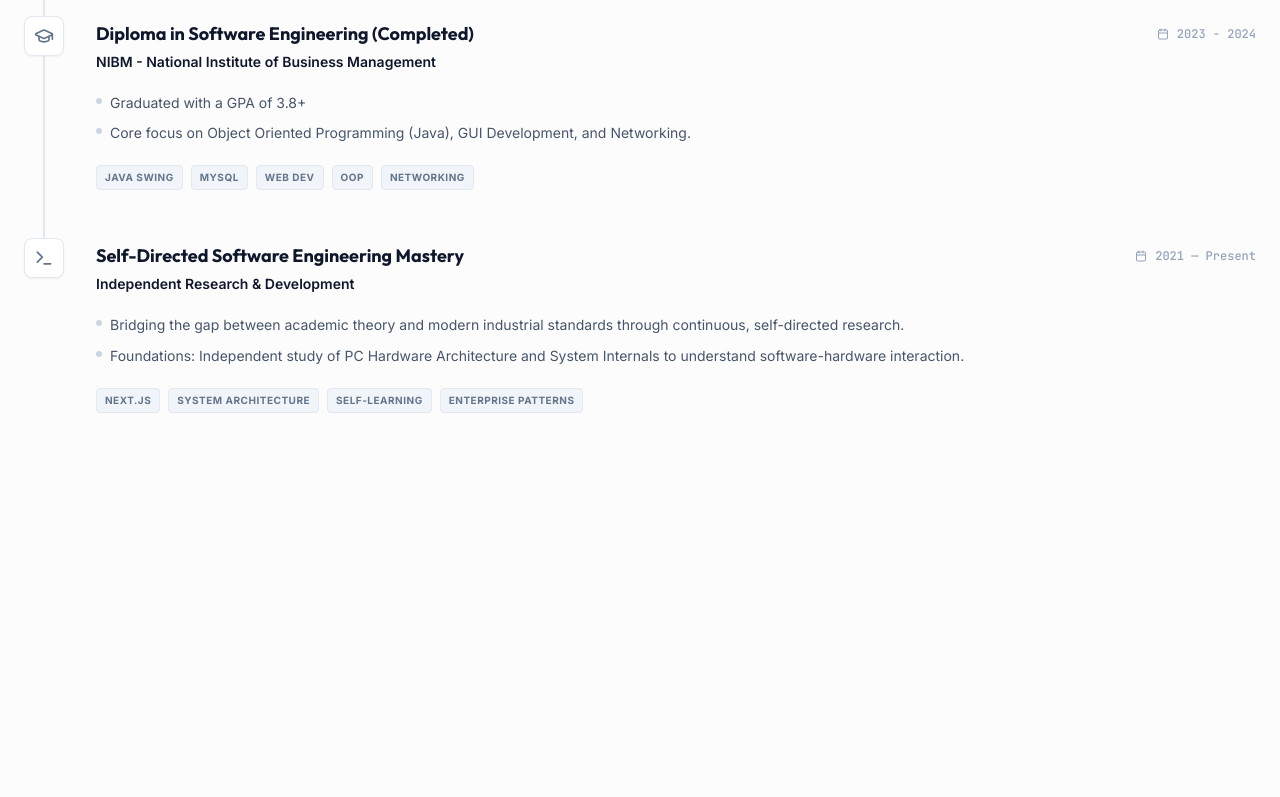
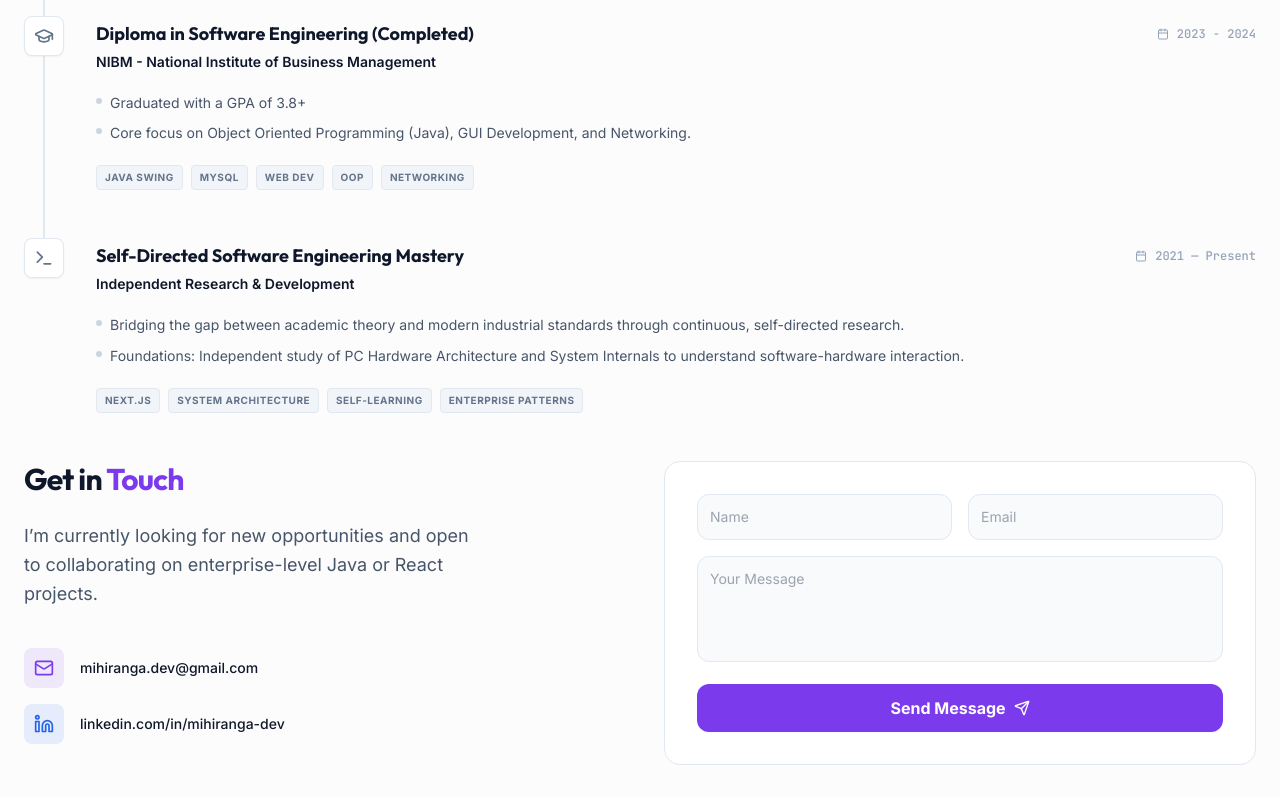
Before and after one commit to mihiranga-dev/portfolio, a Next.js app: page / in a window 1280 px wide. Shown: the part 2000-2797 px from the top of the page. Before the commit the page ends 2453 px from the top, so only its background shows below. Built offline with nearby package versions, Linux system fonts and the light colour scheme.

Commit message:
feat: Added the footer & fix: pushes the footer to very bottom

```diff
--- a/app/journey/page.tsx
+++ b/app/journey/page.tsx
@@ -19,7 +19,7 @@ export default function JourneyPage() {
         {journey.map((item) => (
           <div
             key={item.id}
-            className="group relative flex flex-col md:flex-row gap-6 p-8 rounded-3xl border border-slate-200 dark:border-gray-800 bg-white dark:bg-dark/40 hover:border-primary transition-all duration-500 shadow-sm"
+            className="group relative flex flex-col md:flex-row gap-6 p-8 rounded-3xl border border-slate-200 dark:border-gray-800 bg-white dark:bg-dark/40 hover:border-primary hover:scale-105 transition-transform duration-500 shadow-sm"
           >
 
             <div className="flex flex-col items-center md:items-start gap-4 md:w-48 shrink-0">
--- a/app/layout.tsx
+++ b/app/layout.tsx
@@ -3,6 +3,7 @@ import { Inter, JetBrains_Mono, Outfit } from "next/font/google";
 import "./globals.css";
 import { ThemeProvider } from "../components/ThemeProvider";
 import Navbar from "../components/Navbar";
+import Footer from "../components/Footer";
 
 const outfit = Outfit({ subsets: ["latin"], variable: "--font-outfit" });
 const inter = Inter({ subsets: ["latin"], variable: "--font-inter" });
@@ -18,21 +19,19 @@ export default function RootLayout({
 }: {
   children: React.ReactNode;
 }) {
-  return (
+   return (
     <html lang="en" suppressHydrationWarning>
-      <body
-        className={`${inter.variable} ${jetbrains.variable} ${outfit.variable} antialiased bg-background text-foreground transition-colors duration-300`}
-      >
-        <ThemeProvider
-          attribute="class"
-          defaultTheme="dark"
-          enableSystem
-          disableTransitionOnChange
-        >
-          <Navbar />
-          <main className="max-w-7xl mx-auto px-6 py-10">
-            {children}
-          </main>
+      <body className={`${inter.variable} ${jetbrains.variable} ${outfit.variable} antialiased bg-background text-foreground transition-colors duration-300`}>
+        <ThemeProvider attribute="class" defaultTheme="dark" enableSystem>
+          <div className="flex flex-col min-h-screen">
+            <Navbar />
+
+            <main className="flex-grow max-w-7xl w-full mx-auto px-6 py-10">
+              {children}
+            </main>
+
+            <Footer />
+          </div>
         </ThemeProvider>
       </body>
     </html>
--- a/app/page.tsx
+++ b/app/page.tsx
@@ -5,7 +5,7 @@ import Image from "next/image";
 import Typewriter from "typewriter-effect";
 import { projects } from "@/data/projects";
 import { skillCategories } from "@/data/skills";
-import { ArrowUpRight, Github, Linkedin, FileText } from "lucide-react";
+import { ArrowUpRight, Github, Linkedin, FileText, Mail, Send } from "lucide-react";
 import { journey } from "@/data/journey";
 import { GraduationCap, Code, Terminal, Calendar } from "lucide-react";
 
@@ -224,6 +224,67 @@ export default function Home() {
         </div>
       </section>
 
+      <section className="pb-0">
+        <div className="grid grid-cols-1 lg:grid-cols-2 gap-12 items-start">
+
+          <div className="space-y-6">
+            <h2 className="text-3xl font-bold tracking-tight text-foreground">
+              Get in <span className="text-primary">Touch</span>
+            </h2>
+            <p className="text-lg text-slate-600 dark:text-slate-400 leading-relaxed max-w-md">
+              I’m currently looking for new opportunities and open to collaborating on
+              enterprise-level Java or React projects.
+            </p>
+
+            <div className="space-y-4 pt-4">
+              <div className="flex items-center gap-4 group">
+                <div className="w-10 h-10 rounded-lg bg-primary/10 flex items-center justify-center text-primary group-hover:scale-110 transition-transform">
+                  <Mail className="w-5 h-5" />
+                </div>
+                <a href="mailto:kavinduthathsara89@gmail.com" className="text-sm font-medium hover:text-primary transition-colors">
+                  mihiranga.dev@gmail.com
+                </a>
+              </div>
+
+              <div className="flex items-center gap-4 group">
+                <div className="w-10 h-10 rounded-lg bg-blue-600/10 flex items-center justify-center text-blue-600 group-hover:scale-110 transition-transform">
+                  <Linkedin className="w-5 h-5" />
+                </div>
+                <a href="https://linkedin.com/in/mihiranga-dev/" target="_blank" className="text-sm font-medium hover:text-primary transition-colors">
+                  linkedin.com/in/mihiranga-dev
+                </a>
+              </div>
+            </div>
+          </div>
+
+          <div className="p-8 rounded-2xl border border-slate-200 dark:border-gray-800 bg-white dark:bg-dark/40">
+            <form className="space-y-4" onSubmit={(e) => e.preventDefault()}>
+              <div className="grid grid-cols-1 sm:grid-cols-2 gap-4">
+                <input
+                  type="text"
+                  placeholder="Name"
+                  className="w-full p-3 rounded-xl border border-slate-200 dark:border-gray-800 bg-slate-50 dark:bg-gray-900/50 focus:outline-none focus:ring-2 focus:ring-primary/20 focus:border-primary transition-all text-sm"
+                />
+                <input
+                  type="email"
+                  placeholder="Email"
+                  className="w-full p-3 rounded-xl border border-slate-200 dark:border-gray-800 bg-slate-50 dark:bg-gray-900/50 focus:outline-none focus:ring-2 focus:ring-primary/20 focus:border-primary transition-all text-sm"
+                />
+              </div>
+              <textarea
+                rows={4}
+                placeholder="Your Message"
+                className="w-full p-3 rounded-xl border border-slate-200 dark:border-gray-800 bg-slate-50 dark:bg-gray-900/50 focus:outline-none focus:ring-2 focus:ring-primary/20 focus:border-primary transition-all text-sm resize-none"
+              ></textarea>
+              <button className="w-full py-3 bg-primary text-white rounded-xl font-bold flex items-center justify-center gap-2 hover:shadow-lg hover:shadow-primary/20 transition-all active:scale-95">
+                Send Message <Send className="w-4 h-4" />
+              </button>
+            </form>
+          </div>
+
+        </div>
+</section>
+
     </div>
     </div>
   );
--- /dev/null
+++ b/components/Footer.tsx
@@ -0,0 +1,31 @@
+import Link from "next/link";
+import { Github, Linkedin, Mail } from "lucide-react";
+
+export default function Footer() {
+  return (
+    <footer className="border-t border-slate-200 dark:border-gray-800 bg-white dark:bg-dark py-12">
+      <div className="max-w-7xl mx-auto px-6 flex flex-col md:flex-row justify-between items-center gap-6">
+        <div className="text-center md:text-left">
+          <p className="text-sm font-black">
+            MIHIRANGA <span className="text-primary font-normal">DISSANAYAKE</span>
+          </p>
+          <p className="text-xs text-slate-500 mt-1">
+            © {new Date().getFullYear()} — Built with Next.js & Tailwind
+          </p>
+        </div>
+
+        <div className="flex gap-6">
+          <Link href="https://github.com/mihiranga-dev" target="_blank" className="text-slate-400 hover:text-primary transition-colors">
+            <Github className="w-5 h-5" />
+          </Link>
+          <Link href="https://linkedin.com/in/mihiranga-dev" target="_blank" className="text-slate-400 hover:text-primary transition-colors">
+            <Linkedin className="w-5 h-5" />
+          </Link>
+          <a href="mailto:mihiranga.dev@gmail.com" className="text-slate-400 hover:text-primary transition-colors">
+            <Mail className="w-5 h-5" />
+          </a>
+        </div>
+      </div>
+    </footer>
+  );
+}
```
